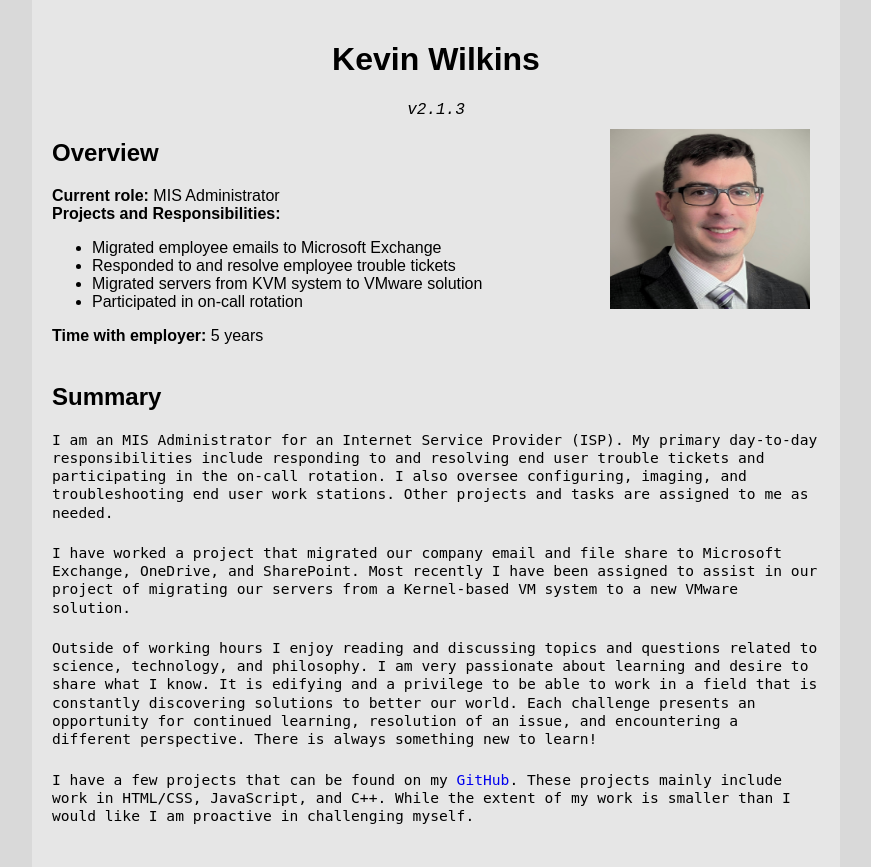
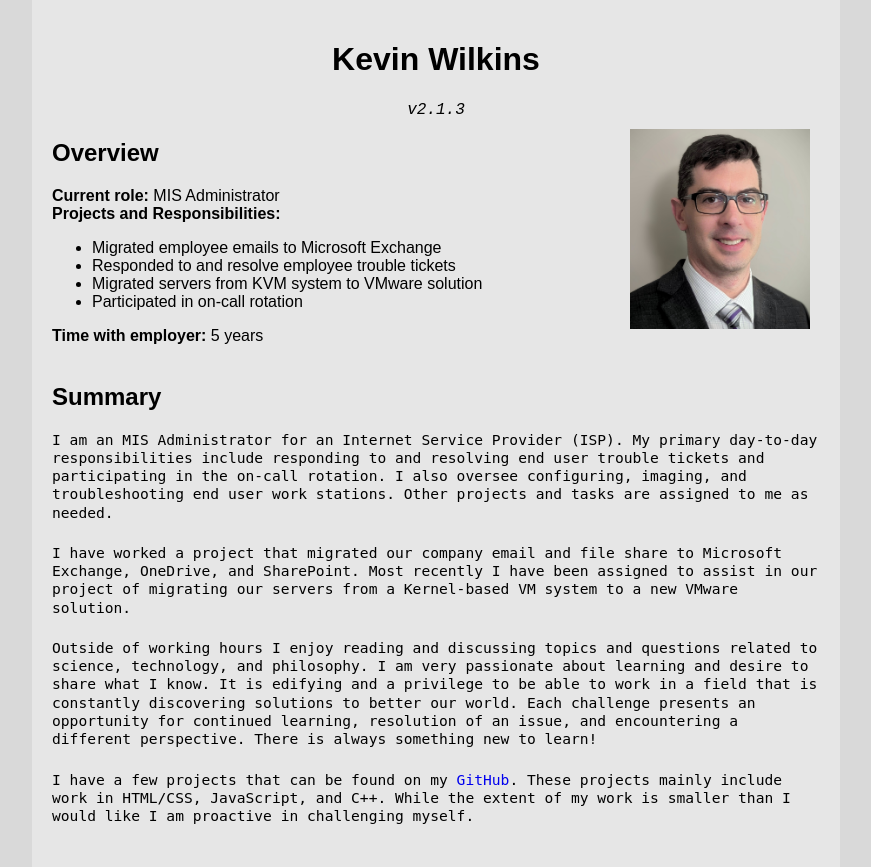
Before and after one commit to kawilkins/KevinWilkins, a PHP site: page / in a window 1280 px wide. Shown: the part 86-953 px from the top of the page, without its empty margins (204-1075 px from the left). Run offline with PHP 8.4, Linux system fonts and the light colour scheme.

Commit message:
fix: Profile picture
Corrected dimensions.

```diff
--- a/css/global.css
+++ b/css/global.css
@@ -41,8 +41,8 @@ body {
 .profilePicture {
     float: right;
     margin: 10px;
-    height: 180px;
-    width: 200px;
+    height: 200px;
+    width: 180px;
 }
 
 /* Paragraph */
```
